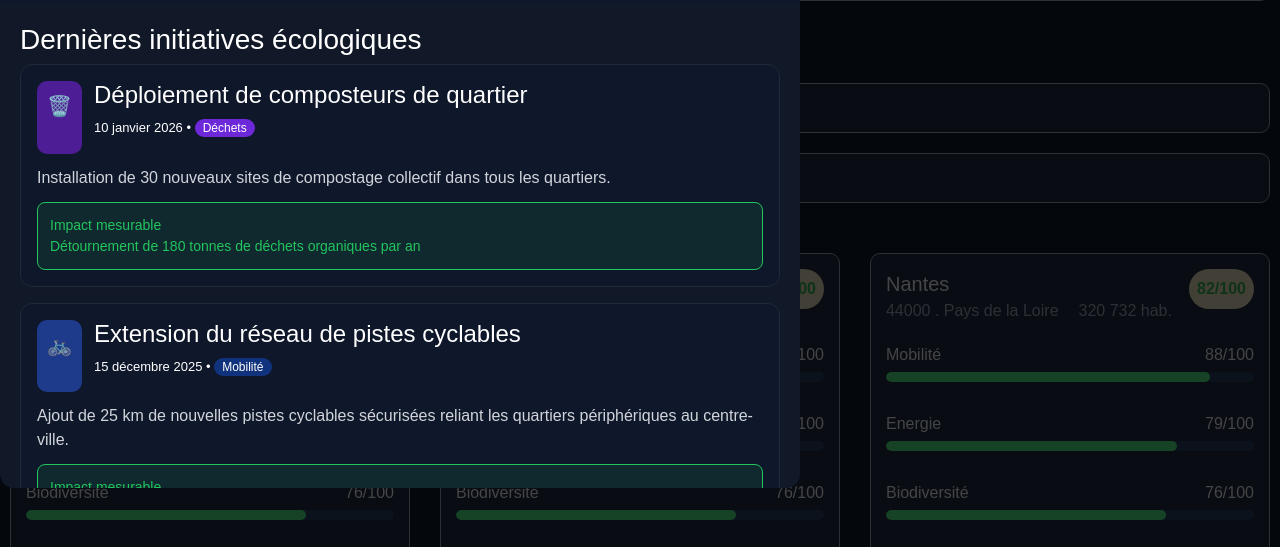
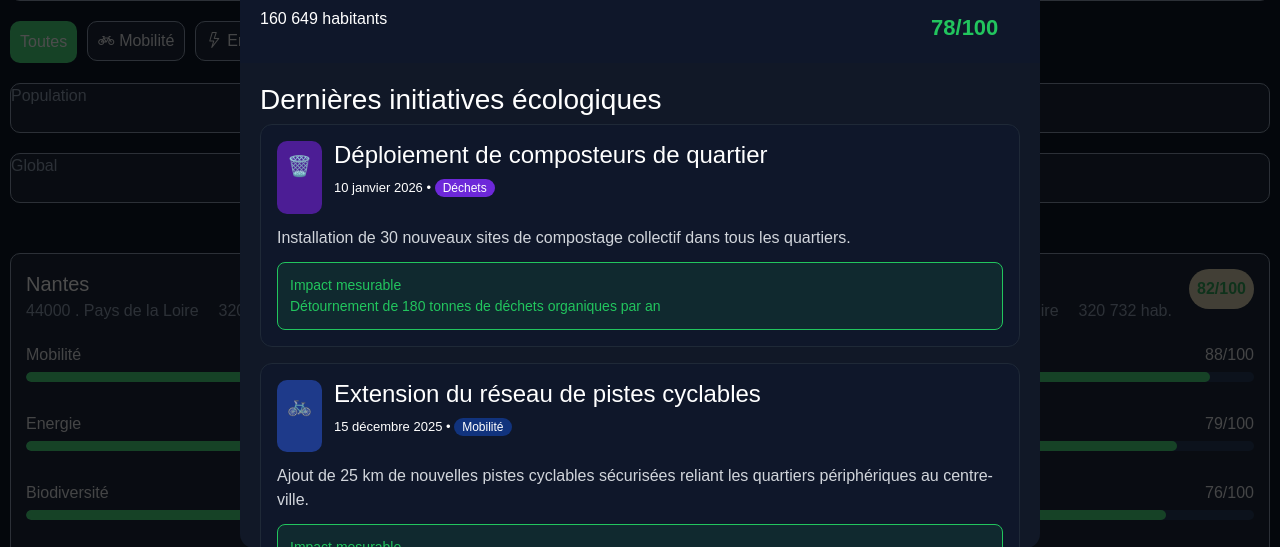
Before and after one commit to charly-2025/The-Shifters-Hackathon-Epitech, a plain HTML site: page frontend/index.html in a window 1280 px wide. Both pictures are taken after a click on the element "Nantes". Shown: the part 192-739 px from the top of the page. Drawn offline with nearby package versions, Linux system fonts and the light colour scheme.

Commit message:
[FEAT](frontend): css
modified placement of the modal

```diff
--- a/frontend/style/modal.css
+++ b/frontend/style/modal.css
@@ -5,13 +5,8 @@
   margin: 0;
   border-radius: 8px;
   border: none;
-<<<<<<< HEAD
   background: #1F2A3C;
   color: white;
-=======
-  background:none;
-  color: #E5E7EB;
->>>>>>> 1de90da58020f9d991d2f725a73de23747fe7f15
   cursor: pointer;
   font-size:20px;
 
@@ -30,6 +25,9 @@
 
 
 .modal {
+  top: 50%;
+  left: 50%;
+  transform: translate(-50%, -50%);
   background: #111827;
   width: 90%;
   max-width: 800px;
```
